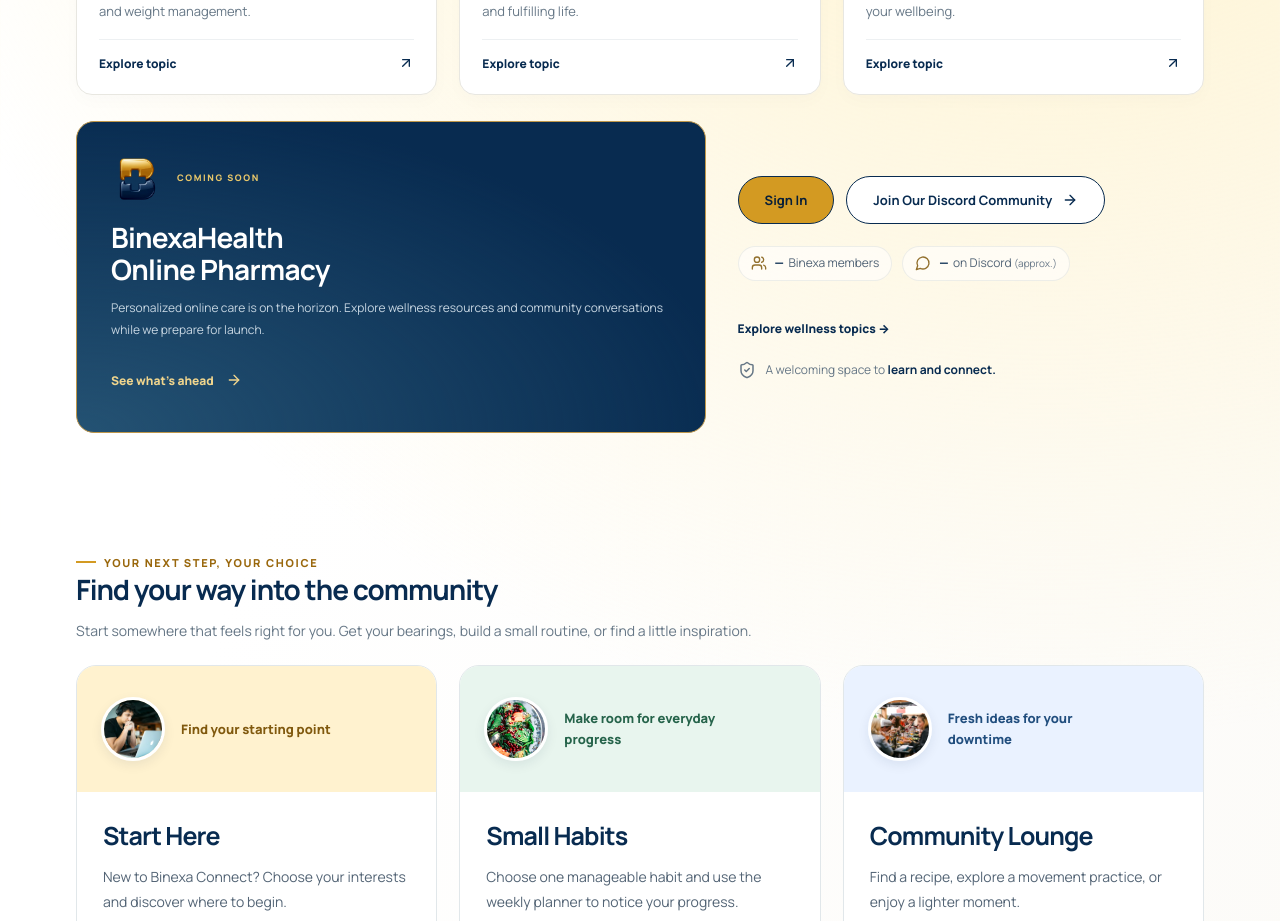
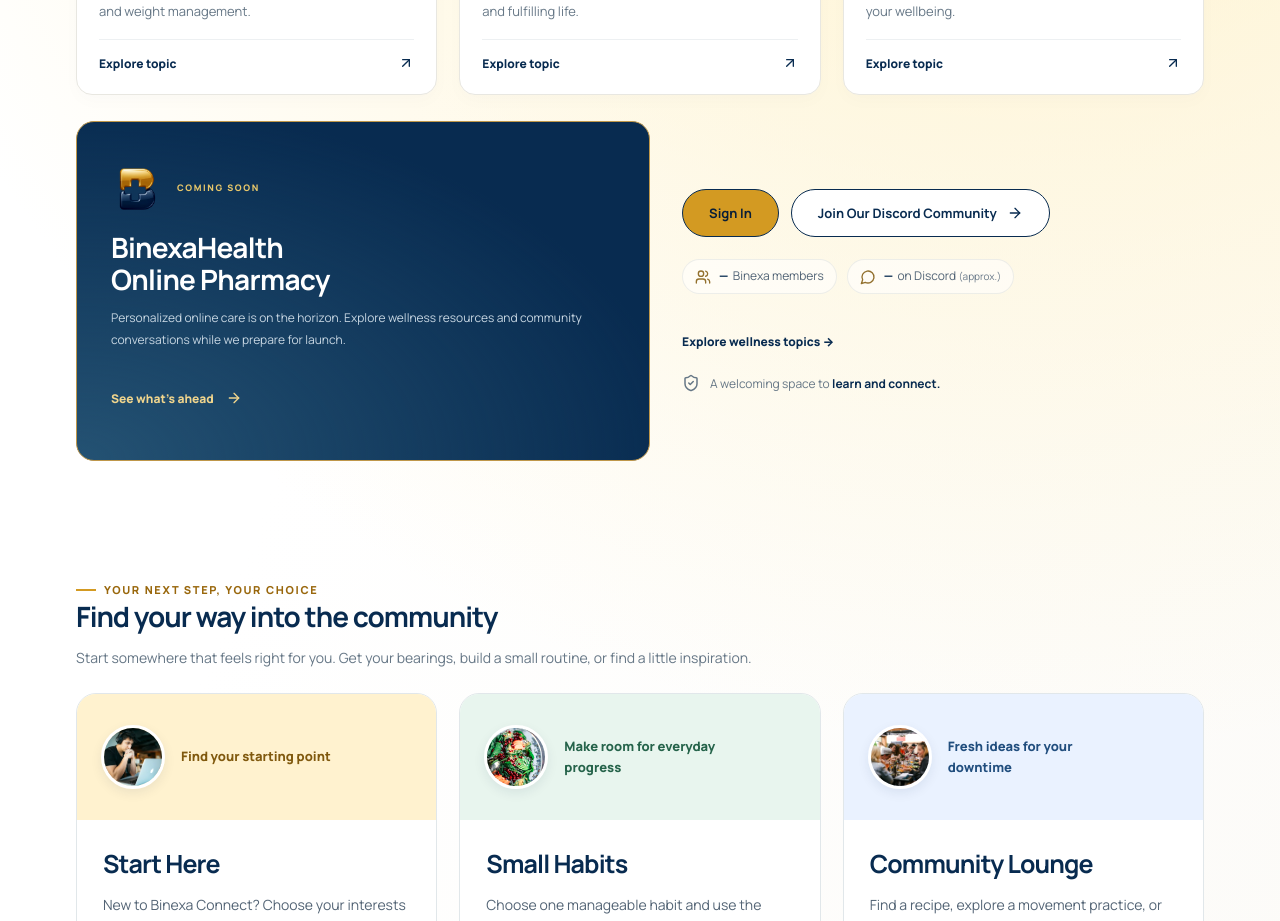
Before and after one commit to rashmiraju14/binexa-connect, a Next.js app: page / in a window 1280 px wide. Shown: the part 880-1801 px from the top of the page. Built offline with nearby package versions, Linux system fonts and the light colour scheme; no server answers.

Commit message:
Make pharmacy launch card narrower and taller

```diff
--- a/app/globals.css
+++ b/app/globals.css
@@ -378,3 +378,8 @@
 .pharmacy-feature-card { padding: 30px 34px; }
 .pharmacy-feature-card p { max-width: none; }
 @media(max-width:800px) { .home-layout .home-welcome { grid-template-columns: 1fr; gap: 24px; } .pharmacy-feature-card { padding: 26px; } }
+
+.home-layout .home-welcome { grid-template-columns: minmax(0, 1.1fr) minmax(0, 1fr); }
+.pharmacy-feature-card { min-height: 340px; display: flex; flex-direction: column; justify-content: center; }
+.pharmacy-feature-card a { align-self: flex-start; margin-top: 8px; }
+@media(max-width:800px) { .home-layout .home-welcome { grid-template-columns: 1fr; } .pharmacy-feature-card { min-height: 310px; } }
```
